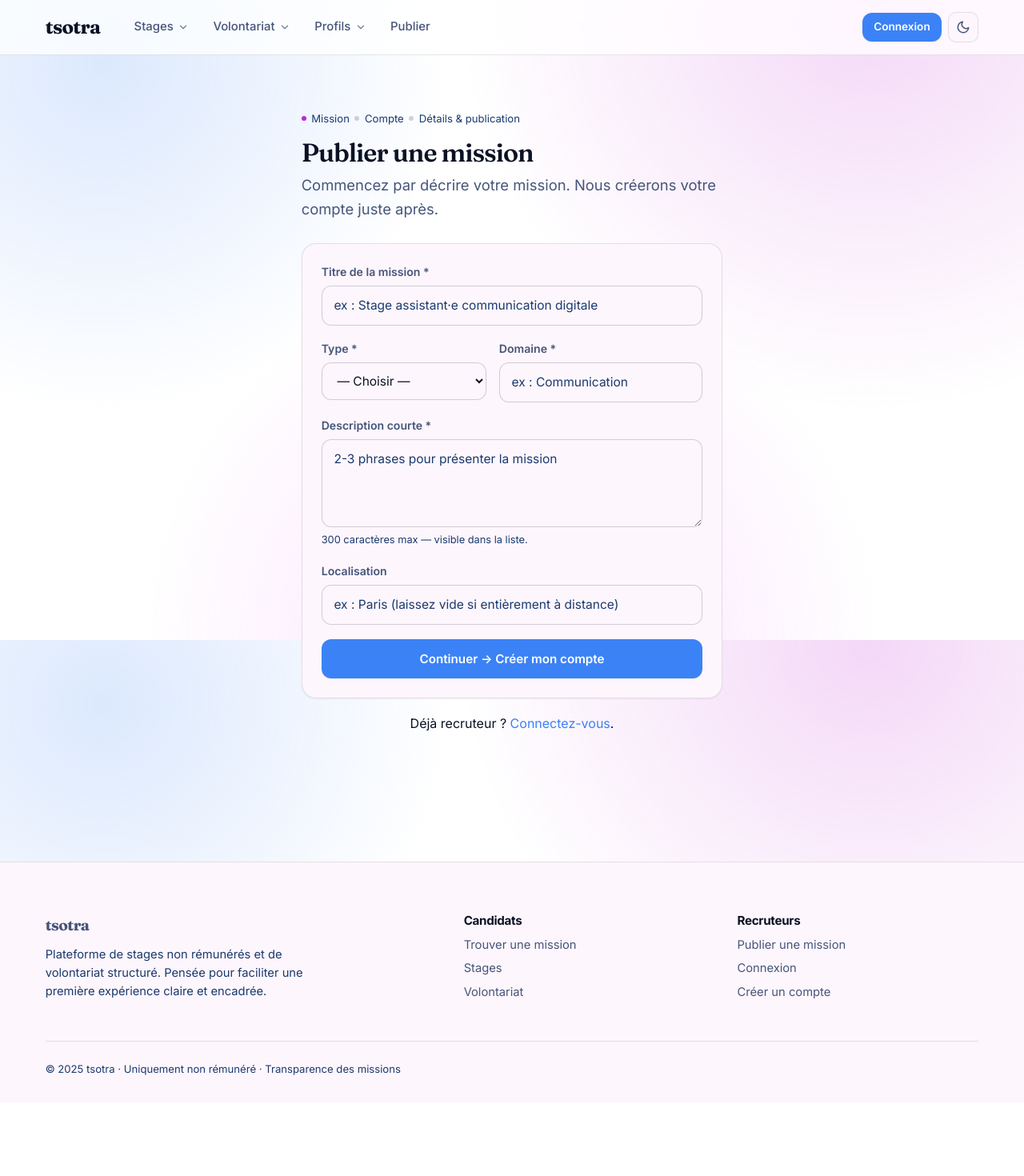
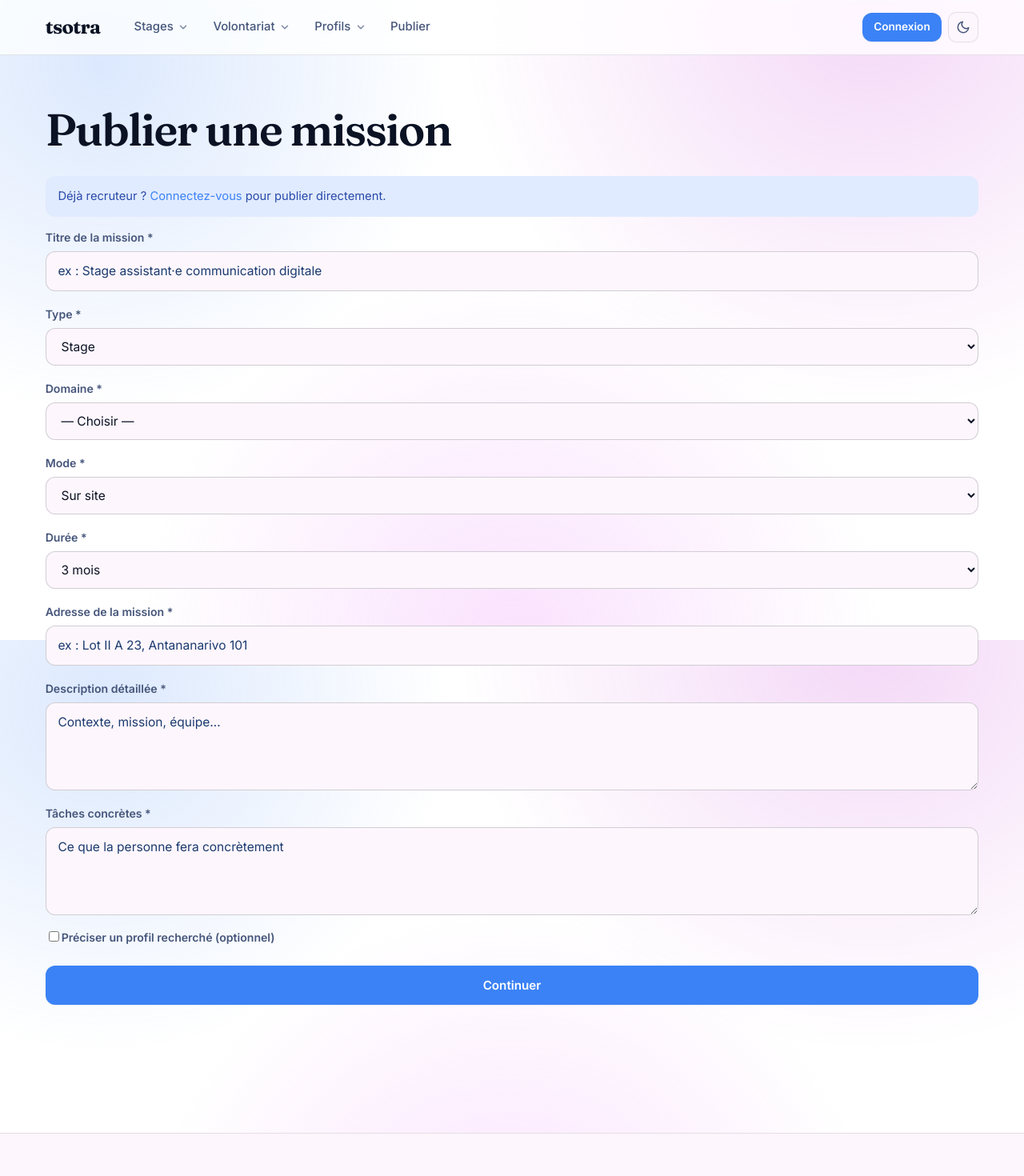
Before and after one commit to nomena-sombiniaina-alfa/tsotra, a React (Vite) app in the folder frontend/: page /publish in a window 1280 px wide. Shown: the top 1470 px of the page at 80% size. Before the commit the page ends 1378 px from the top, so only its background shows below. Built offline with nearby package versions, Linux system fonts and the light colour scheme.

Commit message:
Single-page publish form with server-side auto-save, conditional address, domain/duration selectors

```diff
--- a/frontend/src/pages/PublishOffer.jsx
+++ b/frontend/src/pages/PublishOffer.jsx
@@ -1,241 +1,411 @@
-import { useEffect, useState } from 'react'
+import { useEffect, useRef, useState } from 'react'
 import { Link, useNavigate } from 'react-router-dom'
 import { api, auth, flatErrors } from '../api.js'
 
 const DRAFT_KEY = 'tsotra.offer-draft'
+const OFFER_ID_KEY = 'tsotra.current-draft-id'
+
+const DOMAINS = [
+  'Communication',
+  'Marketing / Digital',
+  'Développement / Tech',
+  'Design / Graphisme',
+  'Administration / Gestion',
+  'Comptabilité / Finance',
+  'Ressources humaines',
+  'Éducation / Formation',
+  'Santé / Social',
+  'Environnement / Agriculture',
+  'Tourisme / Hôtellerie',
+  'Logistique',
+  'Journalisme / Médias',
+]
+const DOMAIN_OTHER = '__other__'
+
+// Durées proposées selon le type de mission.
+// Stage : conformément à la pratique malgache habituelle (2 à 6 mois).
+// Volontariat : du ponctuel à 6 mois, tout est envisageable.
+const STAGE_DURATIONS = ['2 mois', '3 mois', '4 mois', '6 mois']
+const VOLUNTEER_DURATIONS = [
+  'Ponctuel (quelques heures)',
+  'Quelques jours',
+  '1 semaine',
+  '2 semaines',
+  '1 mois',
+  '2 mois',
+  '3 mois',
+  '4 mois',
+  '5 mois',
+  '6 mois',
+]
+const DURATION_OTHER = '__other__'
+
+function durationsFor(type) {
+  return type === 'volunteer' ? VOLUNTEER_DURATIONS : STAGE_DURATIONS
+}
+
+const FORM_FIELDS = [
+  'title', 'type', 'domain', 'location', 'mode', 'duration',
+  'description_full', 'tasks', 'requirements',
+]
+const EMPTY_FORM = FORM_FIELDS.reduce((acc, k) => ({ ...acc, [k]: '' }), {})
+EMPTY_FORM.mode = 'onsite'
+EMPTY_FORM.type = 'internship'
+EMPTY_FORM.duration = '3 mois'
+
+const SAVE_DEBOUNCE_MS = 600
+
+function pickFromOffer(o) {
+  const out = {}
+  FORM_FIELDS.forEach(k => { out[k] = o[k] ?? '' })
+  if (!out.mode) out.mode = 'onsite'
+  return out
+}
 
 export default function PublishOffer() {
   const navigate = useNavigate()
   const logged = auth.isLogged()
 
-  const [draft, setDraft] = useState(() => {
-    try { return JSON.parse(localStorage.getItem(DRAFT_KEY) || '{}') }
-    catch { return {} }
+  const [form, setForm] = useState(() => {
+    try {
+      const saved = JSON.parse(localStorage.getItem(DRAFT_KEY) || '{}')
+      return { ...EMPTY_FORM, ...saved }
+    } catch { return EMPTY_FORM }
   })
+  const [offerId, setOfferId] = useState(() => {
+    const v = localStorage.getItem(OFFER_ID_KEY)
+    return v ? Number(v) : null
+  })
+  const [domainChoice, setDomainChoice] = useState(() =>
+    DOMAINS.includes(form.domain) ? form.domain
+      : form.domain ? DOMAIN_OTHER : ''
+  )
+  const [durationChoice, setDurationChoice] = useState(() => {
+    const list = durationsFor(form.type)
+    return list.includes(form.duration) ? form.duration
+      : form.duration ? DURATION_OTHER : ''
+  })
+  const [wantsRequirements, setWantsRequirements] = useState(
+    () => Boolean(form.requirements)
+  )
+  const [loaded, setLoaded] = useState(false)
+  const [saveStatus, setSaveStatus] = useState('idle') // idle|saving|saved|error
   const [errors, setErrors] = useState([])
-  const [submitting, setSubmitting] = useState(false)
 
-  const [full, setFull] = useState({
-    description_full: '',
-    tasks: '',
-    requirements: '',
-    experience_required: 0,
-    experience_justification: '',
-    duration: '',
-    mode: 'onsite',
-    contact_method: '',
-    status: 'published',
+  const offerIdRef = useRef(offerId)
+  const saveTimerRef = useRef(null)
+  const savingRef = useRef(false)
+  const pendingRef = useRef(null)
+
+  useEffect(() => { offerIdRef.current = offerId }, [offerId])
+
+  // ─── Chargement initial ──────────────────────────────────────────────
+  // Si un offerId est mémorisé pour le recruteur connecté, on récupère
+  // l'offre côté serveur pour repartir de l'état canonique.
+  useEffect(() => {
+    let cancelled = false
+    if (logged && offerId) {
+      api.myOffer(offerId)
+        .then(r => {
+          if (cancelled) return
+          const fields = pickFromOffer(r.data)
+          setForm(f => ({ ...f, ...fields }))
+          setDomainChoice(
+            DOMAINS.includes(fields.domain) ? fields.domain
+              : fields.domain ? DOMAIN_OTHER : ''
+          )
+          {
+            const list = durationsFor(fields.type)
+            setDurationChoice(
+              list.includes(fields.duration) ? fields.duration
+                : fields.duration ? DURATION_OTHER : ''
+            )
+          }
+          setWantsRequirements(Boolean(fields.requirements))
+          setLoaded(true)
         })
+        .catch(err => {
+          if (cancelled) return
+          if (err?.response?.status === 404) {
+            // Offre supprimée entre-temps → on repart de zéro.
+            localStorage.removeItem(OFFER_ID_KEY)
+            offerIdRef.current = null
+            setOfferId(null)
+          }
+          setLoaded(true)
+        })
+    } else {
+      setLoaded(true)
+    }
+    return () => { cancelled = true }
+  // eslint-disable-next-line react-hooks/exhaustive-deps
+  }, [])
 
-  const step = logged && draft.title ? 'detail' : 'init'
+  // ─── Auto-save côté serveur ──────────────────────────────────────────
+  useEffect(() => {
+    if (!loaded) return
+    if (!logged) {
+      // Anonyme : on garde un tampon local en attendant l'inscription.
+      localStorage.setItem(DRAFT_KEY, JSON.stringify(form))
+      return
+    }
+    if (!offerIdRef.current) {
+      // Aussi un tampon tant que l'offre n'a pas encore été créée côté serveur.
+      localStorage.setItem(DRAFT_KEY, JSON.stringify(form))
+    }
+    if (!form.title || !form.type || !form.domain) {
+      // Pas encore assez de données pour créer/maj l'offre.
+      return
+    }
+    clearTimeout(saveTimerRef.current)
+    saveTimerRef.current = setTimeout(() => doSave(form), SAVE_DEBOUNCE_MS)
+    return () => clearTimeout(saveTimerRef.current)
+  // eslint-disable-next-line react-hooks/exhaustive-deps
+  }, [form, logged, loaded])
 
-  async function submitInit(e) {
-    e.preventDefault()
-    setSubmitting(true)
+  async function doSave(snapshot) {
+    if (savingRef.current) {
+      pendingRef.current = snapshot
+      return
+    }
+    savingRef.current = true
+    setSaveStatus('saving')
     setErrors([])
     try {
-      await api.draftOffer(draft)
-      localStorage.setItem(DRAFT_KEY, JSON.stringify(draft))
-      navigate('/register?next=/publish')
+      const payload = { ...snapshot, status: 'draft' }
+      const currentId = offerIdRef.current
+      if (currentId) {
+        try {
+          await api.updateOffer(currentId, payload)
         } catch (err) {
+          if (err?.response?.status === 404) {
+            offerIdRef.current = null
+            setOfferId(null)
+            localStorage.removeItem(OFFER_ID_KEY)
+            const r = await api.createOffer(payload)
+            offerIdRef.current = r.data.id
+            setOfferId(r.data.id)
+            localStorage.setItem(OFFER_ID_KEY, String(r.data.id))
+            localStorage.removeItem(DRAFT_KEY)
+          } else {
+            throw err
+          }
+        }
+      } else {
+        const r = await api.createOffer(payload)
+        offerIdRef.current = r.data.id
+        setOfferId(r.data.id)
+        localStorage.setItem(OFFER_ID_KEY, String(r.data.id))
+        localStorage.removeItem(DRAFT_KEY)
+      }
+      setSaveStatus('saved')
+    } catch (err) {
+      setSaveStatus('error')
       setErrors(flatErrors(err))
     } finally {
-      setSubmitting(false)
+      savingRef.current = false
+      if (pendingRef.current) {
+        const next = pendingRef.current
+        pendingRef.current = null
+        doSave(next)
+      }
     }
   }
 
-  async function submitDetail(e) {
-    e.preventDefault()
-    setSubmitting(true)
-    setErrors([])
-    try {
-      const payload = { ...draft, ...full }
-      payload.experience_required = Number(payload.experience_required) || 0
-      const r = await api.createOffer(payload)
-      localStorage.removeItem(DRAFT_KEY)
-      navigate(`/offers/${r.data.id}`)
-    } catch (err) {
-      setErrors(flatErrors(err))
-    } finally {
-      setSubmitting(false)
+  // ─── Handlers ────────────────────────────────────────────────────────
+  const update = (k, v) => setForm(f => ({ ...f, [k]: v }))
+
+  function onDomainSelect(value) {
+    setDomainChoice(value)
+    if (value === DOMAIN_OTHER) {
+      if (DOMAINS.includes(form.domain)) update('domain', '')
+    } else {
+      update('domain', value)
     }
   }
 
-  // ─── Étape 1 : sans compte ───
-  if (step === 'init') {
+  function onDurationSelect(value) {
+    setDurationChoice(value)
+    const list = durationsFor(form.type)
+    if (value === DURATION_OTHER) {
+      if (list.includes(form.duration)) update('duration', '')
+    } else {
+      update('duration', value)
+    }
+  }
+
+  function onTypeChange(value) {
+    // Si la durée actuelle n'appartient plus à la liste du nouveau type,
+    // on la réinitialise pour éviter une valeur incohérente.
+    const list = durationsFor(value)
+    setForm(f => {
+      const keep = list.includes(f.duration)
+      return { ...f, type: value, duration: keep ? f.duration : '' }
+    })
+    setDurationChoice(prev => list.includes(form.duration) ? prev : '')
+  }
+
+  function onToggleRequirements(checked) {
+    setWantsRequirements(checked)
+    if (!checked) update('requirements', '')
+  }
+
+  function onModeChange(value) {
+    // Quand on bascule en distanciel, on n'a plus besoin de l'adresse.
+    setForm(f => ({
+      ...f,
+      mode: value,
+      location: value === 'remote' ? '' : f.location,
+    }))
+  }
+
+  function onContinue(e) {
+    e.preventDefault()
+    if (!logged) {
+      localStorage.setItem(DRAFT_KEY, JSON.stringify(form))
+      navigate('/register?next=/publish')
+      return
+    }
+    if (offerId) {
+      navigate(`/dashboard/offers/${offerId}/pay`)
+    }
+  }
+
+  const continueDisabled = logged && !offerId
+
   return (
-      <section className="section">
-        <div className="container" style={{ maxWidth: 640 }}>
-          <Steps active={0} />
-          <h1 style={{ fontSize: '2rem', fontFamily: 'var(--serif)', fontWeight: 600, marginBottom: '0.3em' }}>
-            Publier une mission
-          </h1>
-          <p className="lead" style={{ marginBottom: '1.5em' }}>
-            Commencez par décrire votre mission. Nous créerons votre compte juste après.
-          </p>
+    <section className="section dashboard-page publish-page">
+      <div className="container">
+        <div className="publish-header">
+          <h1 className="publish-title">Publier une mission</h1>
+          {logged && <SaveBadge status={saveStatus} />}
+        </div>
+
+        {!logged && (
+          <div className="alert" style={{
+            marginBottom: '1em',
+            background: 'var(--color-info-bg, var(--bg-soft))',
+            color: 'var(--color-info, inherit)',
+          }}>
+            Déjà recruteur ?{' '}
+            <Link to="/login?next=/publish">Connectez-vous</Link>{' '}
+            pour publier directement.
+          </div>
+        )}
 
         {errors.length > 0 && (
-            <div className="alert alert-error">{errors.map((e, i) => <div key={i}>{e}</div>)}</div>
+          <div className="alert alert-error" style={{ marginBottom: '1em' }}>
+            {errors.map((e, i) => <div key={i}>{e}</div>)}
+          </div>
         )}
 
-          <form onSubmit={submitInit} className="card">
-            <div className="field">
+        <form onSubmit={onContinue}>
+          <div className="form-grid">
+            <div className="field field-full">
               <label>Titre de la mission *</label>
-              <input required value={draft.title || ''}
-                onChange={e => setDraft(d => ({ ...d, title: e.target.value }))}
+              <input required value={form.title}
+                onChange={e => update('title', e.target.value)}
                 placeholder="ex : Stage assistant·e communication digitale" />
             </div>
-            <div className="row">
+
             <div className="field">
               <label>Type *</label>
-                <select required value={draft.type || ''}
-                  onChange={e => setDraft(d => ({ ...d, type: e.target.value }))}>
-                  <option value="">— Choisir —</option>
+              <select required value={form.type}
+                onChange={e => onTypeChange(e.target.value)}>
                 <option value="internship">Stage</option>
                 <option value="volunteer">Volontariat</option>
               </select>
             </div>
+
             <div className="field">
               <label>Domaine *</label>
-                <input required value={draft.domain || ''}
-                  onChange={e => setDraft(d => ({ ...d, domain: e.target.value }))}
-                  placeholder="ex : Communication" />
-              </div>
-            </div>
-            <div className="field">
-              <label>Description courte *</label>
-              <textarea required maxLength={300} value={draft.description_short || ''}
-                onChange={e => setDraft(d => ({ ...d, description_short: e.target.value }))}
-                placeholder="2-3 phrases pour présenter la mission" />
-              <span className="hint">300 caractères max — visible dans la liste.</span>
-            </div>
-            <div className="field">
-              <label>Localisation</label>
-              <input value={draft.location || ''}
-                onChange={e => setDraft(d => ({ ...d, location: e.target.value }))}
-                placeholder="ex : Paris (laissez vide si entièrement à distance)" />
-            </div>
-            <button className="btn btn-primary btn-block" disabled={submitting}>
-              {submitting ? '…' : 'Continuer → Créer mon compte'}
-            </button>
-          </form>
-
-          <div className="switch" style={{ marginTop: '1.2em', textAlign: 'center', color: 'var(--text-muted)' }}>
-            Déjà recruteur ? <Link to="/login">Connectez-vous</Link>.
-          </div>
-        </div>
-      </section>
-    )
-  }
-
-  // ─── Étape 3 : connecté + draft ───
-  if (!draft.title) {
-    return (
-      <section className="section">
-        <div className="container" style={{ maxWidth: 600 }}>
-          <h1>Aucun brouillon en cours</h1>
-          <p>Créez votre première mission depuis votre espace.</p>
-          <Link to="/dashboard" className="btn btn-primary">Aller à mon espace</Link>
-        </div>
-      </section>
-    )
-  }
-
-  return (
-    <section className="section">
-      <div className="container" style={{ maxWidth: 760 }}>
-        <Steps active={2} />
-        <h1 style={{ fontSize: '2rem', fontFamily: 'var(--serif)', fontWeight: 600, marginBottom: '0.3em' }}>
-          Compléter la mission
-        </h1>
-        <p className="lead" style={{ marginBottom: '1.5em' }}>
-          Plus la description est précise, plus les candidatures seront pertinentes.
-        </p>
-
-        <div className="card" style={{ marginBottom: '1.5em', background: 'var(--bg-soft)' }}>
-          <strong>{draft.title}</strong>
-          <div style={{ color: 'var(--text-muted)', fontSize: '0.9rem', marginTop: '0.3em' }}>
-            {draft.type === 'internship' ? 'Stage' : 'Volontariat'} · {draft.domain}
-            {draft.location ? ` · ${draft.location}` : ''}
-          </div>
+              <select required value={domainChoice}
+                onChange={e => onDomainSelect(e.target.value)}>
+                <option value="">— Choisir —</option>
+                {DOMAINS.map(d => (
+                  <option key={d} value={d}>{d}</option>
+                ))}
+                <option value={DOMAIN_OTHER}>Autre (à préciser)</option>
+              </select>
+              {domainChoice === DOMAIN_OTHER && (
+                <input required value={form.domain}
+                  onChange={e => update('domain', e.target.value)}
+                  placeholder="Précisez le domaine"
+                  style={{ marginTop: '0.4em' }} />
+              )}
             </div>
 
-        {errors.length > 0 && (
-          <div className="alert alert-error">{errors.map((e, i) => <div key={i}>{e}</div>)}</div>
-        )}
-
-        <form onSubmit={submitDetail} className="card">
-          <div className="field">
-            <label>Description détaillée *</label>
-            <textarea required value={full.description_full}
-              onChange={e => setFull(f => ({ ...f, description_full: e.target.value }))} />
-          </div>
-          <div className="field">
-            <label>Tâches concrètes *</label>
-            <textarea required value={full.tasks}
-              onChange={e => setFull(f => ({ ...f, tasks: e.target.value }))}
-              placeholder="Ce que la personne fera concrètement, jour après jour" />
-          </div>
-          <div className="field">
-            <label>Profil recherché *</label>
-            <textarea required value={full.requirements}
-              onChange={e => setFull(f => ({ ...f, requirements: e.target.value }))} />
-          </div>
-
-          <div className="row">
-            <div className="field">
-              <label>Expérience attendue (années)</label>
-              <input type="number" min="0" max="10" value={full.experience_required}
-                onChange={e => setFull(f => ({ ...f, experience_required: e.target.value }))} />
-              <span className="hint">Laissez à 0 pour rester ouvert aux profils débutants.</span>
-            </div>
             <div className="field">
               <label>Mode *</label>
-              <select required value={full.mode}
-                onChange={e => setFull(f => ({ ...f, mode: e.target.value }))}>
+              <select required value={form.mode}
+                onChange={e => onModeChange(e.target.value)}>
                 <option value="onsite">Sur site</option>
                 <option value="remote">À distance</option>
                 <option value="hybrid">Hybride</option>
               </select>
             </div>
+
+            <div className="field">
+              <label>Durée *</label>
+              <select required value={durationChoice}
+                onChange={e => onDurationSelect(e.target.value)}>
+                <option value="">— Choisir —</option>
+                {durationsFor(form.type).map(d => (
+                  <option key={d} value={d}>{d}</option>
+                ))}
+                <option value={DURATION_OTHER}>Autre (à préciser)</option>
+              </select>
+              {durationChoice === DURATION_OTHER && (
+                <input required value={form.duration}
+                  onChange={e => update('duration', e.target.value)}
+                  placeholder="Précisez la durée"
+                  style={{ marginTop: '0.4em' }} />
+              )}
             </div>
 
-          {Number(full.experience_required) > 0 && (
-            <div className="field">
-              <label>Justification de l'expérience demandée *</label>
-              <textarea required value={full.experience_justification}
-                onChange={e => setFull(f => ({ ...f, experience_justification: e.target.value }))}
-                placeholder="Pourquoi cette mission ne convient pas à un·e débutant·e ?" />
-              <span className="hint">Obligatoire et visible par les candidats.</span>
+            {(form.mode === 'onsite' || form.mode === 'hybrid') && (
+              <div className="field field-full">
+                <label>Adresse de la mission *</label>
+                <input required value={form.location}
+                  onChange={e => update('location', e.target.value)}
+                  placeholder="ex : Lot II A 23, Antananarivo 101" />
               </div>
             )}
 
-          <div className="row">
             <div className="field">
-              <label>Durée *</label>
-              <input required value={full.duration}
-                onChange={e => setFull(f => ({ ...f, duration: e.target.value }))}
-                placeholder="ex : 3 mois, 6 mois, ponctuel" />
+              <label>Description détaillée *</label>
+              <textarea required value={form.description_full}
+                onChange={e => update('description_full', e.target.value)}
+                placeholder="Contexte, mission, équipe…" />
             </div>
+
             <div className="field">
-              <label>Statut *</label>
-              <select value={full.status} onChange={e => setFull(f => ({ ...f, status: e.target.value }))}>
-                <option value="published">Publier maintenant</option>
-                <option value="draft">Garder en brouillon</option>
-              </select>
+              <label>Tâches concrètes *</label>
+              <textarea required value={form.tasks}
+                onChange={e => update('tasks', e.target.value)}
+                placeholder="Ce que la personne fera concrètement" />
+            </div>
+
+            <div className="field field-full">
+              <label className="checkbox-row">
+                <input type="checkbox"
+                  checked={wantsRequirements}
+                  onChange={e => onToggleRequirements(e.target.checked)} />
+                <span>Préciser un profil recherché (optionnel)</span>
+              </label>
+              {wantsRequirements && (
+                <textarea value={form.requirements}
+                  onChange={e => update('requirements', e.target.value)}
+                  placeholder="Compétences, savoir-être, formation…"
+                  style={{ marginTop: '0.4em' }} />
+              )}
             </div>
           </div>
 
-          <div className="field">
-            <label>Méthode de candidature *</label>
-            <input required value={full.contact_method}
-              onChange={e => setFull(f => ({ ...f, contact_method: e.target.value }))}
-              placeholder="ex : contact@asso.org ou un lien vers votre formulaire" />
-            <span className="hint">Les candidatures envoyées via tsotra arrivent aussi sur votre email d'inscription.</span>
-          </div>
-
-          <button className="btn btn-primary btn-block" disabled={submitting}>
-            {submitting ? 'Publication…' : 'Publier la mission'}
+          <button className="btn btn-primary btn-block"
+                  disabled={continueDisabled}
+                  style={{ marginTop: '0.4em' }}>
+            Continuer
           </button>
         </form>
       </div>
@@ -243,15 +413,21 @@ export default function PublishOffer() {
   )
 }
 
-function Steps({ active }) {
+function SaveBadge({ status }) {
+  if (status === 'idle') return null
+  const map = {
+    saving:  { label: 'Enregistrement…', color: 'var(--color-foreground-muted)' },
+    saved:   { label: 'Brouillon enregistré ✓', color: 'var(--color-success)' },
+    error:   { label: 'Échec d\'enregistrement', color: 'var(--color-destructive)' },
+  }
+  const { label, color } = map[status]
   return (
-    <div className="steps">
-      <span className={`dot ${active >= 0 ? 'active' : ''}`} />
-      <span>Mission</span>
-      <span className={`dot ${active >= 1 ? 'active' : ''}`} />
-      <span>Compte</span>
-      <span className={`dot ${active >= 2 ? 'active' : ''}`} />
-      <span>Détails &amp; publication</span>
-    </div>
+    <span style={{
+      fontSize: '0.85rem',
+      color,
+      whiteSpace: 'nowrap',
+    }}>
+      {label}
+    </span>
   )
 }
```
Lines whose indentation alone changed are shown as unchanged.
